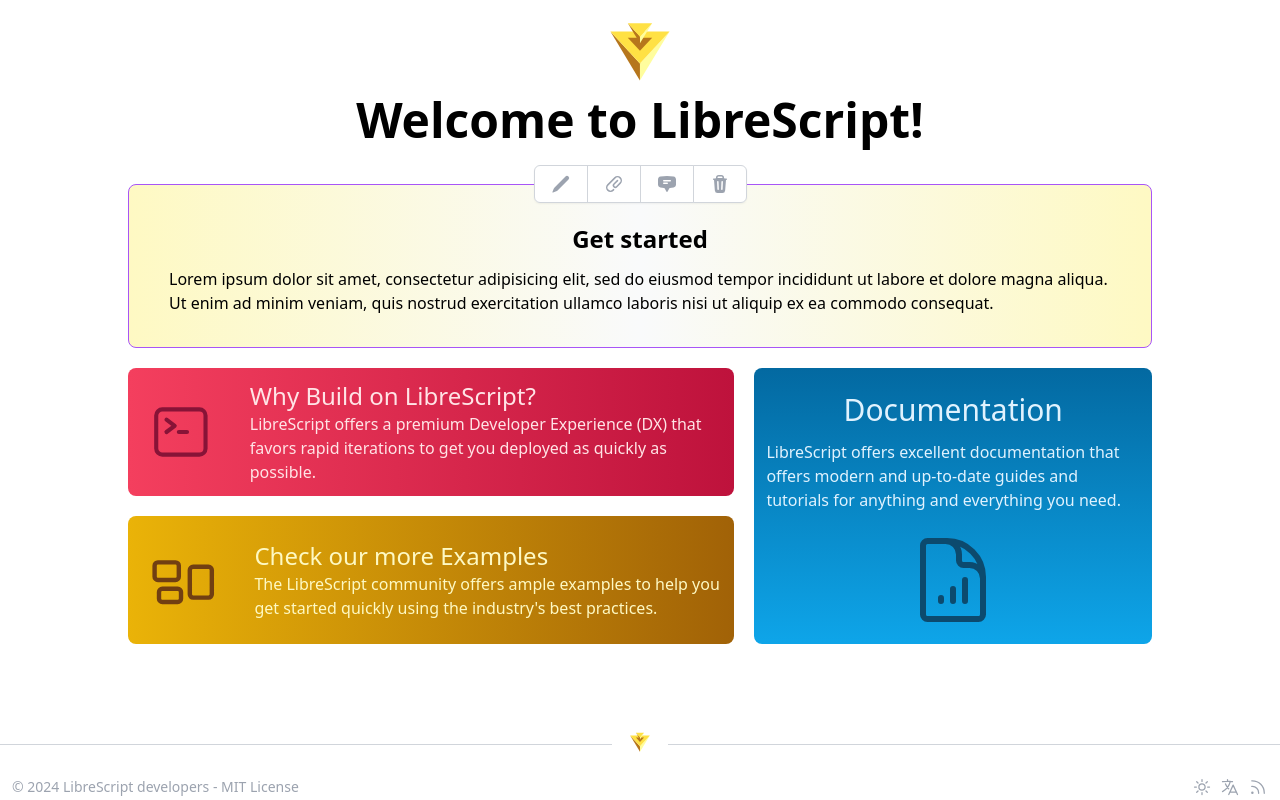
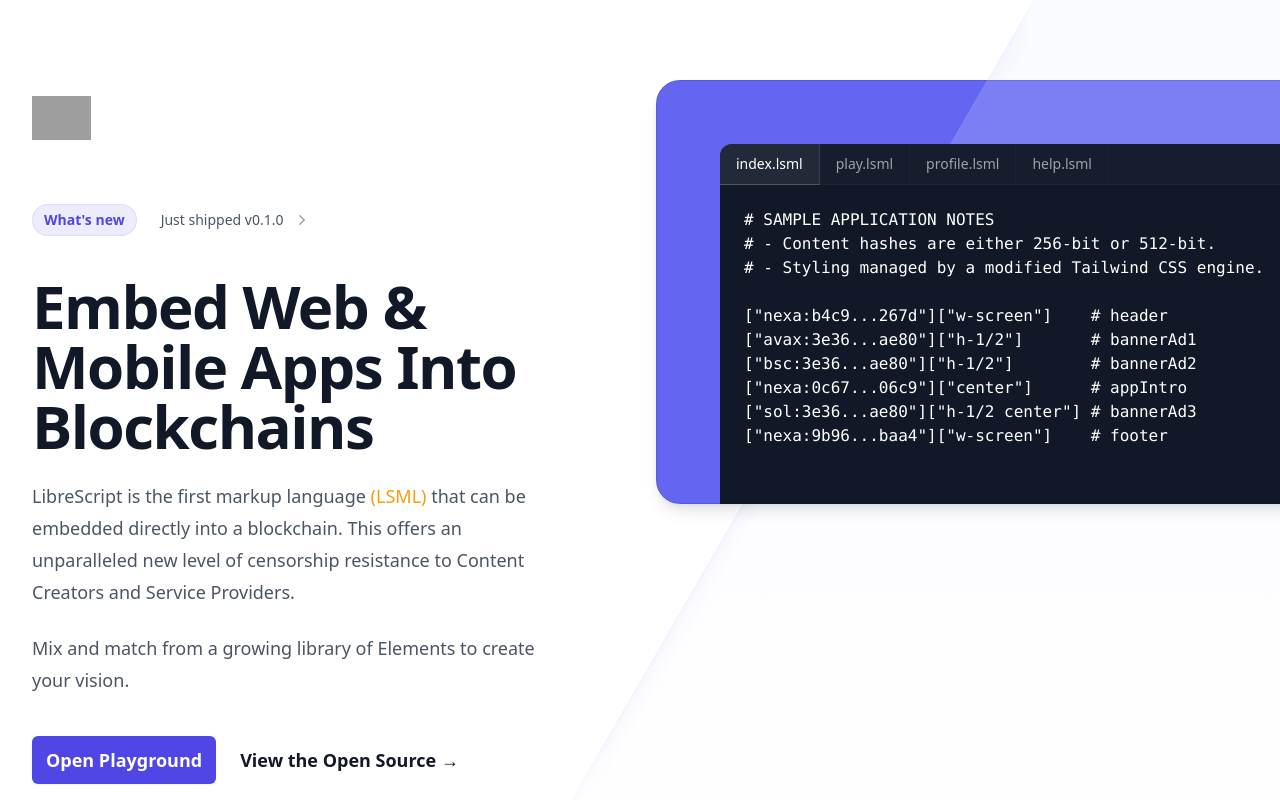
Before and after one commit to nyusternie/librescript, a Nuxt app: page / in a window 1280 px wide. Shown: the top 800 px of the page. Built offline with nearby package versions, Linux system fonts and the light colour scheme; grey boxes are pictures that could not be loaded.

Commit message:
Add playground page.

```diff
--- a/nuxt.config.ts
+++ b/nuxt.config.ts
@@ -6,9 +6,9 @@
         head: {
             charset: 'utf-8',
             viewport: 'width=device-width, initial-scale=1',
-            title: 'Welcome to LibreScript!',
+            title: 'LibreScript Markup Language',
             meta: [
-                { name: 'description', content: 'LibreScript homepage.' },
+                { name: 'description', content: 'A succinct language for embedding web & mobile application metadata within a blockchain.' },
             ],
             link: [
                 { rel: 'icon', type: 'image/x-icon', href: '/favicon.ico' }
--- a/pages/index.vue
+++ b/pages/index.vue
@@ -3,238 +3,115 @@
 import { ref } from 'vue'
 
 /* Initialize tabs. */
-const tabStart = ref(true)
-const tabConfig = ref(false)
-const tabLabs = ref(false)
-const tabExtras = ref(false)
+// const tabStart = ref(true)
 
-/* Initialize blockchain handlers. */
-const blockHeight = ref(0)
-
-/**
- * Load Tab
- *
- * @param _tabid Specifies the "active" tab.
- */
-const loadTab = (_tabid: string) => {
-    /* Disable ALL tabs. */
-    tabStart.value = false
-    tabConfig.value = false
-    tabLabs.value = false
-    tabExtras.value = false
-
-    /* Enable selected tab. */
-    switch(_tabid) {
-    case 'start':
-        tabStart.value = true
-        break
-    case 'config':
-        tabConfig.value = true
-        break
-    case 'labs':
-        tabLabs.value = true
-        break
-    case 'extras':
-        tabExtras.value = true
-        break
-    }
-}
-
-/**
- * Get Block Height
- *
- * Will query a cluster of Rostrum servers for the current block height.
- */
-const getBlockHeight = () => {
-    /* Set block height. */
-    // FIXME FOR DEV PURPOSES ONLY
-    blockHeight.value = 1337
-}
-
-/* Request (current) block height. */
-getBlockHeight()
 </script>
 
 <template>
-    <main class="max-w-7xl mx-auto">
-        <header class="flex flex-col items-center">
-            <img src="~/assets/nexa.svg" class="w-24 h-24" />
+    <main class="bg-white">
+        <div class="relative isolate overflow-hidden bg-gradient-to-b from-indigo-100/20">
+            <div class="mx-auto max-w-7xl pb-12 pt-10 sm:pb-16 lg:grid lg:grid-cols-2 lg:gap-x-8 lg:px-8 lg:py-20">
+                <div class="px-6 lg:px-0 lg:pt-4">
+                    <div class="mx-auto max-w-2xl">
+                        <div class="max-w-lg">
+                            <img
+                                class="h-11"
+                                src="https://tailwindui.com/img/logos/mark.svg?color=indigo&shade=600" alt="LibreScript"
+                            />
 
-            <h1 class="text-5xl font-bold">
-                Welcome to LibreScript!
-            </h1>
-        </header>
-
-        <section class="mt-10 py-5 max-w-5xl mx-auto border border-purple-500 rounded-lg bg-gradient-to-r from-yellow-100 via-gray-50 to-yellow-100">
-            <div class="-mt-10 relative flex justify-center">
-                <span class="isolate inline-flex -space-x-px rounded-md shadow-sm">
-                    <button
-                        @click="loadTab('start')"
-                        type="button"
-                        class="relative inline-flex items-center rounded-l-md border border-gray-300 bg-white px-4 py-2 text-sm font-medium text-gray-400 hover:bg-gray-50 focus:z-10 focus:border-indigo-500 focus:outline-none focus:ring-1 focus:ring-indigo-500"
-                    >
-                        <span class="sr-only">Get started</span>
-                        <svg class="h-5 w-5" viewBox="0 0 20 20" fill="currentColor" aria-hidden="true">
-                            <path d="M2.695 14.763l-1.262 3.154a.5.5 0 00.65.65l3.155-1.262a4 4 0 001.343-.885L17.5 5.5a2.121 2.121 0 00-3-3L3.58 13.42a4 4 0 00-.885 1.343z" />
+                            <div class="mt-24 sm:mt-32 lg:mt-16">
+                                <a href="javascript://" class="inline-flex space-x-6">
+                                    <span class="rounded-full bg-indigo-600/10 px-3 py-1 text-sm font-semibold leading-6 text-indigo-600 ring-1 ring-inset ring-indigo-600/10">What's new</span>
+                                    <span class="inline-flex items-center space-x-2 text-sm font-medium leading-6 text-gray-600">
+                                        <span>Just shipped v0.1.0</span>
+                                        <svg class="h-5 w-5 text-gray-400" viewBox="0 0 20 20" fill="currentColor" aria-hidden="true">
+                                            <path fill-rule="evenodd" d="M7.21 14.77a.75.75 0 01.02-1.06L11.168 10 7.23 6.29a.75.75 0 111.04-1.08l4.5 4.25a.75.75 0 010 1.08l-4.5 4.25a.75.75 0 01-1.06-.02z" clip-rule="evenodd" />
                                         </svg>
-                    </button>
-
-                    <button
-                        @click="loadTab('config')"
-                        type="button"
-                        class="relative inline-flex items-center border border-gray-300 bg-white px-4 py-2 text-sm font-medium text-gray-400 hover:bg-gray-50 focus:z-10 focus:border-indigo-500 focus:outline-none focus:ring-1 focus:ring-indigo-500"
-                    >
-                        <span class="sr-only">Configuration</span>
-                        <svg class="h-5 w-5" viewBox="0 0 20 20" fill="currentColor" aria-hidden="true">
-                            <path
-                                fill-rule="evenodd"
-                                d="M15.621 4.379a3 3 0 00-4.242 0l-7 7a3 3 0 004.241 4.243h.001l.497-.5a.75.75 0 011.064 1.057l-.498.501-.002.002a4.5 4.5 0 01-6.364-6.364l7-7a4.5 4.5 0 016.368 6.36l-3.455 3.553A2.625 2.625 0 119.52 9.52l3.45-3.451a.75.75 0 111.061 1.06l-3.45 3.451a1.125 1.125 0 001.587 1.595l3.454-3.553a3 3 0 000-4.242z"
-                                clip-rule="evenodd"
-                            />
-                        </svg>
-                    </button>
-
-                    <button
-                        @click="loadTab('labs')"
-                        type="button"
-                        class="relative inline-flex items-center border border-gray-300 bg-white px-4 py-2 text-sm font-medium text-gray-400 hover:bg-gray-50 focus:z-10 focus:border-indigo-500 focus:outline-none focus:ring-1 focus:ring-indigo-500"
-                    >
-                        <span class="sr-only">Annotate</span>
-                        <svg class="h-5 w-5" viewBox="0 0 20 20" fill="currentColor" aria-hidden="true">
-                            <path
-                                fill-rule="evenodd"
-                                d="M10 2c-2.236 0-4.43.18-6.57.524C1.993 2.755 1 4.014 1 5.426v5.148c0 1.413.993 2.67 2.43 2.902 1.168.188 2.352.327 3.55.414.28.02.521.18.642.413l1.713 3.293a.75.75 0 001.33 0l1.713-3.293a.783.783 0 01.642-.413 41.102 41.102 0 003.55-.414c1.437-.231 2.43-1.49 2.43-2.902V5.426c0-1.413-.993-2.67-2.43-2.902A41.289 41.289 0 0010 2zM6.75 6a.75.75 0 000 1.5h6.5a.75.75 0 000-1.5h-6.5zm0 2.5a.75.75 0 000 1.5h3.5a.75.75 0 000-1.5h-3.5z"
-                                clip-rule="evenodd"
-                            />
-                        </svg>
-                    </button>
-
-                    <button
-                        @click="loadTab('extras')"
-                        type="button"
-                        class="relative inline-flex items-center rounded-r-md border border-gray-300 bg-white px-4 py-2 text-sm font-medium text-gray-400 hover:bg-gray-50 focus:z-10 focus:border-indigo-500 focus:outline-none focus:ring-1 focus:ring-indigo-500"
-                    >
-                        <span class="sr-only">Delete</span>
-                        <svg class="h-5 w-5" viewBox="0 0 20 20" fill="currentColor" aria-hidden="true">
-                            <path
-                                fill-rule="evenodd"
-                                d="M8.75 1A2.75 2.75 0 006 3.75v.443c-.795.077-1.584.176-2.365.298a.75.75 0 10.23 1.482l.149-.022.841 10.518A2.75 2.75 0 007.596 19h4.807a2.75 2.75 0 002.742-2.53l.841-10.52.149.023a.75.75 0 00.23-1.482A41.03 41.03 0 0014 4.193V3.75A2.75 2.75 0 0011.25 1h-2.5zM10 4c.84 0 1.673.025 2.5.075V3.75c0-.69-.56-1.25-1.25-1.25h-2.5c-.69 0-1.25.56-1.25 1.25v.325C8.327 4.025 9.16 4 10 4zM8.58 7.72a.75.75 0 00-1.5.06l.3 7.5a.75.75 0 101.5-.06l-.3-7.5zm4.34.06a.75.75 0 10-1.5-.06l-.3 7.5a.75.75 0 101.5.06l.3-7.5z"
-                                clip-rule="evenodd"
-                            />
-                        </svg>
-                    </button>
                                     </span>
+                                </a>
                             </div>
 
-<!-- BEGIN TABS -->
-            <section v-if="tabStart" class="">
-                <div class="mt-5 flex justify-center">
-                    <h2 class="text-2xl font-bold">
-                        Get started
-                    </h2>
+                            <h1 class="mt-10 text-4xl font-bold tracking-tight text-gray-900 sm:text-6xl">
+                                Embed Web &amp; Mobile Apps Into Blockchains
+                            </h1>
+
+                            <p class="mt-6 text-lg leading-8 text-gray-600">
+                                LibreScript is the first markup language <span class="text-amber-500 font-medium">(LSML)</span> that can be embedded directly into a blockchain.
+                                This offers an unparalleled new level of censorship resistance to Content Creators and Service Providers.
+                            </p>
+
+                            <p class="mt-6 text-lg leading-8 text-gray-600">
+                                Mix and match from a growing library of Elements to create your vision.
+                            </p>
+
+                            <div class="mt-10 flex items-center gap-x-6">
+                                <NuxtLink
+                                    to="/playground"
+                                    class="rounded-md bg-indigo-600 px-3.5 py-2.5 text-lg font-semibold text-white shadow-sm hover:bg-indigo-500 focus-visible:outline focus-visible:outline-2 focus-visible:outline-offset-2 focus-visible:outline-indigo-600"
+                                >
+                                    Open Playground
+                                </NuxtLink>
+
+                                <NuxtLink to="https://gogs.hos.im/nyusternie/librescript" target="_blank" class="text-lg font-semibold leading-6 text-gray-900">
+                                    View the Open Source <span aria-hidden="true">→</span>
+                                </NuxtLink>
+                            </div>
+                        </div>
+                    </div>
+                </div>
+                <div class="mt-20 sm:mt-24 md:mx-auto md:max-w-2xl lg:mx-0 lg:mt-0 lg:w-screen">
+                    <div class="absolute inset-y-0 right-1/2 -z-10 -mr-10 w-[200%] skew-x-[-30deg] bg-white shadow-xl shadow-indigo-600/10 ring-1 ring-indigo-50 md:-mr-20 lg:-mr-36" aria-hidden="true"></div>
+
+                    <div class="shadow-lg md:rounded-3xl">
+                        <div class="bg-indigo-500 [clip-path:inset(0)] md:[clip-path:inset(0_round_theme(borderRadius.3xl))]">
+                            <div class="absolute -inset-y-px left-1/2 -z-10 ml-10 w-[200%] skew-x-[-30deg] bg-indigo-100 opacity-20 ring-1 ring-inset ring-white md:ml-20 lg:ml-36" aria-hidden="true"></div>
+
+                            <div class="relative px-6 pt-8 sm:pt-16 md:pl-16 md:pr-0">
+                                <div class="mx-auto max-w-2xl md:mx-0 md:max-w-none">
+                                    <div class="w-screen overflow-hidden rounded-tl-xl bg-gray-900">
+                                        <div class="flex bg-gray-800/40 ring-1 ring-white/5">
+                                            <div class="-mb-px flex text-sm font-medium leading-6 text-gray-400">
+                                                <div class="border-b border-r border-b-white/20 border-r-white/10 bg-white/5 px-4 py-2 text-white">
+                                                    index.lsml
                                                 </div>
 
-                <p class="px-10 py-3">
-                    Lorem ipsum dolor sit amet, consectetur adipisicing elit, sed do eiusmod tempor incididunt ut labore et dolore magna aliqua. Ut enim ad minim veniam, quis nostrud exercitation ullamco laboris nisi ut aliquip ex ea commodo consequat.
-                </p>
-            </section>
-
-            <section v-if="tabConfig" class="">
-                <div class="mt-5 flex justify-center">
-                    <h2 class="text-2xl font-bold">
-                        Configuration
-                    </h2>
+                                                <div class="border-r border-gray-600/10 px-4 py-2">
+                                                    play.lsml
                                                 </div>
 
-                <p class="px-10 py-3">
-                    Start by modifying `nuxt.config.ts` to best suite your needs.
-                    Customize your app name, description and favorite icon.
-                    Favicon is located in `/public` folder.
-                </p>
-            </section>
-
-            <section v-if="tabLabs" class="">
-                <div class="mt-5 flex justify-center">
-                    <h2 class="text-2xl font-bold">
-                        Lab Experiments
-                    </h2>
+                                                <div class="border-r border-gray-600/10 px-4 py-2">
+                                                    profile.lsml
                                                 </div>
 
-                <p class="px-10 py-3">
-                    Latest block is <NuxtLink :to="'https://explorer.nexa.org/block-height/' + blockHeight" target="_blank" class="text-xl text-blue-500 font-medium hover:underline">{{blockHeight}}</NuxtLink>
-                </p>
-
-                <p class="px-10 py-3">
-                    Lorem ipsum dolor sit amet, consectetur adipisicing elit, sed do eiusmod tempor incididunt ut labore et dolore magna aliqua. Ut enim ad minim veniam, quis nostrud exercitation ullamco laboris nisi ut aliquip ex ea commodo consequat.
-                </p>
-            </section>
-
-            <section v-if="tabExtras" class="">
-                <div class="mt-5 flex justify-center">
-                    <h2 class="text-2xl font-bold">
-                        Extra Resources
-                    </h2>
+                                                <div class="border-r border-gray-600/10 px-4 py-2">
+                                                    help.lsml
+                                                </div>
+                                            </div>
                                         </div>
 
-                <p class="px-10 py-3">
-                    Lorem ipsum dolor sit amet, consectetur adipisicing elit, sed do eiusmod tempor incididunt ut labore et dolore magna aliqua. Ut enim ad minim veniam, quis nostrud exercitation ullamco laboris nisi ut aliquip ex ea commodo consequat.
-                </p>
-            </section>
-<!-- END TABS -->
-        </section>
+                                        <pre class="px-6 pb-14 pt-6 text-white">
+# SAMPLE APPLICATION NOTES
+# - Content hashes are either 256-bit or 512-bit.
+# - Styling managed by a modified Tailwind CSS engine.
 
-        <section class="mt-5 max-w-5xl mx-auto grid grid-cols-5 gap-5">
-            <div class="flex flex-col col-span-3 gap-5">
-                <NuxtLink to="https://nexajs.org" target="_blank" class="flex items-center gap-4 bg-gradient-to-r from-rose-500 to-rose-700 rounded-lg">
-                    <svg class="mx-5 w-32 h-32 text-rose-900" fill="none" stroke="currentColor" stroke-width="1.5" viewBox="0 0 24 24" xmlns="http://www.w3.org/2000/svg" aria-hidden="true">
-                        <path stroke-linecap="round" stroke-linejoin="round" d="M6.75 7.5l3 2.25-3 2.25m4.5 0h3m-9 8.25h13.5A2.25 2.25 0 0021 18V6a2.25 2.25 0 00-2.25-2.25H5.25A2.25 2.25 0 003 6v12a2.25 2.25 0 002.25 2.25z"></path>
-                    </svg>
-
-                    <div>
-                        <h2 class="text-2xl text-rose-100 font-medium">
-                            Why Build on LibreScript?
-                        </h2>
-
-                        <p class="text-rose-100">
-                            LibreScript offers a premium Developer Experience (DX) that favors rapid iterations to get you deployed as quickly as possible.
-                        </p>
+["nexa:b4c9...267d"]["w-screen"]    # header
+["avax:3e36...ae80"]["h-1/2"]       # bannerAd1
+["bsc:3e36...ae80"]["h-1/2"]        # bannerAd2
+["nexa:0c67...06c9"]["center"]      # appIntro
+["sol:3e36...ae80"]["h-1/2 center"] # bannerAd3
+["nexa:9b96...baa4"]["w-screen"]    # footer
+</pre>
                                     </div>
-                </NuxtLink>
-
-                <NuxtLink to="https://nexajs.org" target="_blank" class="flex items-center gap-4 bg-gradient-to-r from-yellow-500 to-yellow-700 rounded-lg">
-                    <svg class="mx-5 w-32 h-32 text-yellow-900" fill="none" stroke="currentColor" stroke-width="1.5" viewBox="0 0 24 24" xmlns="http://www.w3.org/2000/svg" aria-hidden="true">
-                        <path stroke-linecap="round" stroke-linejoin="round" d="M2.25 7.125C2.25 6.504 2.754 6 3.375 6h6c.621 0 1.125.504 1.125 1.125v3.75c0 .621-.504 1.125-1.125 1.125h-6a1.125 1.125 0 01-1.125-1.125v-3.75zM14.25 8.625c0-.621.504-1.125 1.125-1.125h5.25c.621 0 1.125.504 1.125 1.125v8.25c0 .621-.504 1.125-1.125 1.125h-5.25a1.125 1.125 0 01-1.125-1.125v-8.25zM3.75 16.125c0-.621.504-1.125 1.125-1.125h5.25c.621 0 1.125.504 1.125 1.125v2.25c0 .621-.504 1.125-1.125 1.125h-5.25a1.125 1.125 0 01-1.125-1.125v-2.25z"></path>
-                    </svg>
-
-                    <div>
-                        <h2 class="text-2xl text-yellow-100 font-medium">
-                            Check our more Examples
-                        </h2>
-
-                        <p class="text-yellow-100">
-                            The LibreScript community offers ample examples to help you get started quickly using the industry's best practices.
-                        </p>
                                 </div>
-                </NuxtLink>
+                                <div class="pointer-events-none absolute inset-0 ring-1 ring-inset ring-black/10 md:rounded-3xl" aria-hidden="true"></div>
                             </div>
-
-            <NuxtLink to="https://nexajs.org" target="_blank" class="col-span-2 py-3 flex flex-col items-center gap-2 bg-gradient-to-b from-sky-700 to-sky-500 rounded-lg">
-                <div class="p-3 flex flex-col">
-                    <h2 class="text-3xl text-sky-100 font-medium text-center">
-                        Documentation
-                    </h2>
-
-                    <p class="mt-3 text-sky-100">
-                        LibreScript offers excellent documentation that offers modern and up-to-date guides and tutorials for anything and everything you need.
-                    </p>
                         </div>
-
-                <svg class="mx-5 w-24 h-24 text-sky-900" fill="none" stroke="currentColor" stroke-width="1.5" viewBox="0 0 24 24" xmlns="http://www.w3.org/2000/svg" aria-hidden="true">
-                    <path stroke-linecap="round" stroke-linejoin="round" d="M19.5 14.25v-2.625a3.375 3.375 0 00-3.375-3.375h-1.5A1.125 1.125 0 0113.5 7.125v-1.5a3.375 3.375 0 00-3.375-3.375H8.25M9 16.5v.75m3-3v3M15 12v5.25m-4.5-15H5.625c-.621 0-1.125.504-1.125 1.125v17.25c0 .621.504 1.125 1.125 1.125h12.75c.621 0 1.125-.504 1.125-1.125V11.25a9 9 0 00-9-9z"></path>
-                </svg>
-            </NuxtLink>
-        </section>
+                    </div>
+                </div>
+            </div>
+            <div class="absolute inset-x-0 bottom-0 -z-10 h-24 bg-gradient-to-t from-white sm:h-32"></div>
+        </div>
+    </main>
 
     <Footer />
-    </main>
 </template>
```
Also changed, not shown: pages/playground.vue (added, +11 -0 lines). Lines whose indentation alone changed are shown as unchanged.
